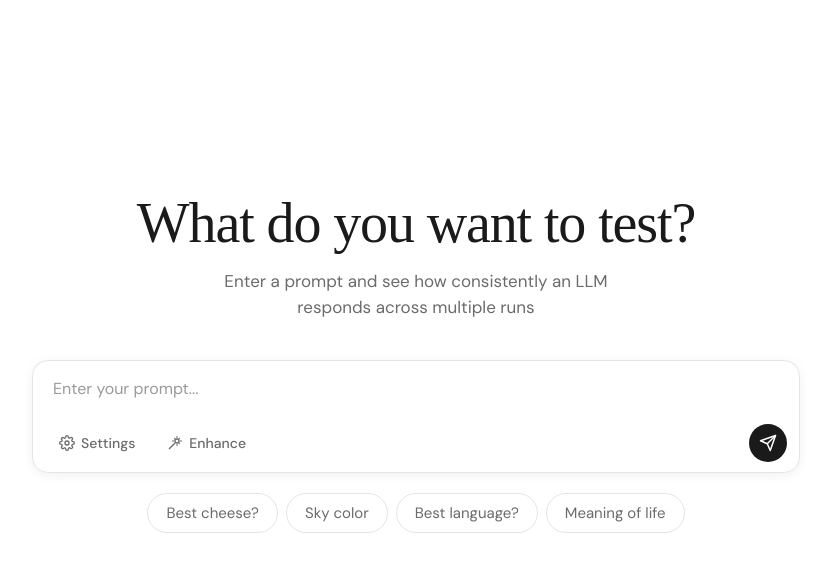
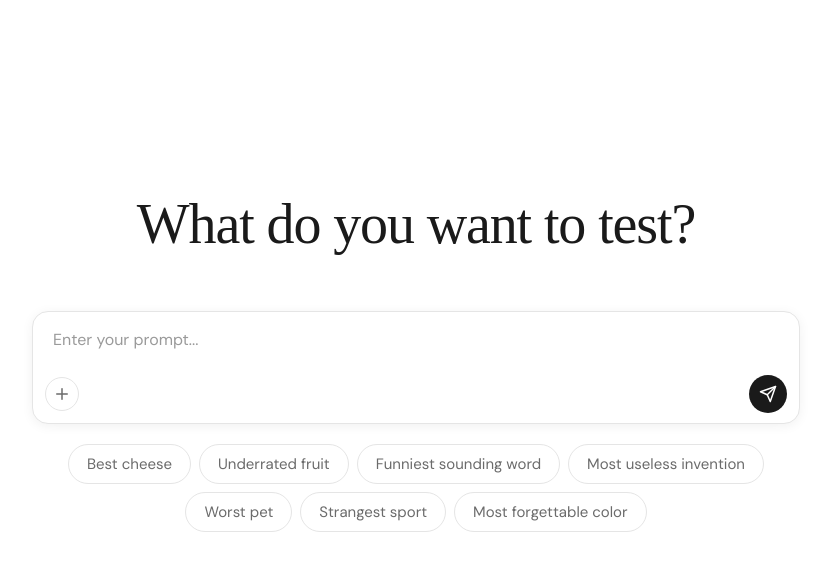
Before and after one commit to isabel-dlai/llm-tester, a Flask app: page / in a window 1280 px wide. Shown: the part 56-628 px from the top of the page, without its empty margins (224-1055 px from the left). Run offline with Flask 3, Linux system fonts and the light colour scheme; some web fonts are replaced.

Commit message:
Redesign toolbar as + dropdown menu, fix frequency bars and percentages
Replace separate Settings/Enhance toolbar buttons with a single "+"
button that opens a dropdown menu. Standardize frequency bar widths
using CSS grid so bars align regardless of label length. Smart
percentage formatting drops unnecessary .0 decimals. Update suggestion
chips with more interesting open-ended prompts.

Co-Authored-By: Claude Opus 4.6 <noreply@anthropic.com>

```diff
--- a/templates/index.html
+++ b/templates/index.html
@@ -233,7 +233,18 @@
         }
 
         .toolbar-btn .btn-label {
-            display: inline;
+            display: inline-block;
+            max-width: 0;
+            overflow: hidden;
+            vertical-align: middle;
+            transition: max-width 0.3s ease, opacity 0.3s ease;
+            opacity: 0;
+            white-space: nowrap;
+        }
+
+        .toolbar-btn:hover .btn-label {
+            max-width: 80px;
+            opacity: 1;
         }
 
         .send-btn {
@@ -331,6 +342,86 @@
             height: 18px;
             accent-color: var(--accent);
             cursor: pointer;
+        }
+
+        /* ─── Plus button & menu ─── */
+        .plus-btn {
+            width: 34px;
+            height: 34px;
+            padding: 0;
+            border: 1px solid var(--border);
+            border-radius: 50%;
+            background: transparent;
+            color: var(--text-secondary);
+            cursor: pointer;
+            display: flex;
+            align-items: center;
+            justify-content: center;
+            transition: all 0.15s;
+            flex-shrink: 0;
+        }
+
+        .plus-btn:hover {
+            background: var(--bg-secondary);
+            color: var(--text-primary);
+        }
+
+        .plus-btn:disabled {
+            opacity: 0.5;
+            cursor: not-allowed;
+        }
+
+        .chatbox-toolbar {
+            position: relative;
+        }
+
+        .plus-menu {
+            display: none;
+            position: absolute;
+            top: 100%;
+            left: 12px;
+            margin-top: 4px;
+            background: var(--bg-primary);
+            border: 1px solid var(--border);
+            border-radius: 12px;
+            padding: 4px;
+            box-shadow: 0 4px 24px rgba(0, 0, 0, 0.12);
+            z-index: 50;
+            min-width: 200px;
+        }
+
+        .plus-menu.open {
+            display: block;
+        }
+
+        .plus-menu-item {
+            display: flex;
+            align-items: center;
+            gap: 10px;
+            width: 100%;
+            padding: 8px 12px;
+            border: none;
+            border-radius: 8px;
+            background: transparent;
+            color: var(--text-primary);
+            font-family: 'DM Sans', sans-serif;
+            font-size: 14px;
+            cursor: pointer;
+            transition: background 0.15s;
+        }
+
+        .plus-menu-item:hover {
+            background: var(--bg-secondary);
+        }
+
+        .plus-menu-item:disabled {
+            opacity: 0.5;
+            cursor: not-allowed;
+        }
+
+        .plus-menu-item svg {
+            flex-shrink: 0;
+            color: var(--text-secondary);
         }
 
         /* ─── Suggestion chips ─── */
@@ -661,7 +742,6 @@
         <div id="homeState">
             <div class="hero">
                 <h1>What do you want to test?</h1>
-                <p>Enter a prompt and see how consistently an LLM responds across multiple runs</p>
             </div>
 
             <div class="chatbox" id="homeChatbox">
@@ -678,18 +758,25 @@
                 </div>
                 <textarea id="homePrompt" placeholder="Enter your prompt..." rows="1"></textarea>
                 <div class="chatbox-toolbar">
-                    <button type="button" class="toolbar-btn" onclick="toggleSettings('home')" title="Settings">
-                        <svg width="16" height="16" viewBox="0 0 24 24" fill="none" stroke="currentColor" stroke-width="2" stroke-linecap="round" stroke-linejoin="round">
-                            <circle cx="12" cy="12" r="3"/><path d="M19.4 15a1.65 1.65 0 0 0 .33 1.82l.06.06a2 2 0 0 1-2.83 2.83l-.06-.06a1.65 1.65 0 0 0-1.82-.33 1.65 1.65 0 0 0-1 1.51V21a2 2 0 0 1-4 0v-.09A1.65 1.65 0 0 0 9 19.4a1.65 1.65 0 0 0-1.82.33l-.06.06a2 2 0 0 1-2.83-2.83l.06-.06A1.65 1.65 0 0 0 4.68 15a1.65 1.65 0 0 0-1.51-1H3a2 2 0 0 1 0-4h.09A1.65 1.65 0 0 0 4.6 9a1.65 1.65 0 0 0-.33-1.82l-.06-.06a2 2 0 0 1 2.83-2.83l.06.06A1.65 1.65 0 0 0 9 4.68a1.65 1.65 0 0 0 1-1.51V3a2 2 0 0 1 4 0v.09a1.65 1.65 0 0 0 1 1.51 1.65 1.65 0 0 0 1.82-.33l.06-.06a2 2 0 0 1 2.83 2.83l-.06.06A1.65 1.65 0 0 0 19.4 9a1.65 1.65 0 0 0 1.51 1H21a2 2 0 0 1 0 4h-.09a1.65 1.65 0 0 0-1.51 1z"/>
-                        </svg>
-                        <span class="btn-label">Settings</span>
-                    </button>
-                    <button type="button" class="toolbar-btn enhance-btn" onclick="enhancePrompt()" title="Enhance for one-word answers">
-                        <svg width="16" height="16" viewBox="0 0 24 24" fill="none" stroke="currentColor" stroke-width="2">
+                    <div class="plus-menu" id="homePlusMenu">
+                        <button type="button" class="plus-menu-item enhance-btn" onclick="enhanceFromMenu()">
+                            <svg width="18" height="18" viewBox="0 0 24 24" fill="none" stroke="currentColor" stroke-width="2">
                                 <path d="M15 4V2M15 16v-2M8 9h2M20 9h2M17.8 11.8L19 13M17.8 6.2L19 5M3 21l9-9M12.2 6.2L11 5"/>
                                 <circle cx="15" cy="9" r="3"/>
                             </svg>
-                        <span class="btn-label">Enhance</span>
+                            <span>Enhance prompt</span>
+                        </button>
+                        <button type="button" class="plus-menu-item" onclick="openSettings('home')">
+                            <svg width="18" height="18" viewBox="0 0 24 24" fill="none" stroke="currentColor" stroke-width="2" stroke-linecap="round" stroke-linejoin="round">
+                                <circle cx="12" cy="12" r="3"/><path d="M19.4 15a1.65 1.65 0 0 0 .33 1.82l.06.06a2 2 0 0 1-2.83 2.83l-.06-.06a1.65 1.65 0 0 0-1.82-.33 1.65 1.65 0 0 0-1 1.51V21a2 2 0 0 1-4 0v-.09A1.65 1.65 0 0 0 9 19.4a1.65 1.65 0 0 0-1.82.33l-.06.06a2 2 0 0 1-2.83-2.83l.06-.06A1.65 1.65 0 0 0 4.68 15a1.65 1.65 0 0 0-1.51-1H3a2 2 0 0 1 0-4h.09A1.65 1.65 0 0 0 4.6 9a1.65 1.65 0 0 0-.33-1.82l-.06-.06a2 2 0 0 1 2.83-2.83l.06.06A1.65 1.65 0 0 0 9 4.68a1.65 1.65 0 0 0 1-1.51V3a2 2 0 0 1 4 0v.09a1.65 1.65 0 0 0 1 1.51 1.65 1.65 0 0 0 1.82-.33l.06-.06a2 2 0 0 1 2.83 2.83l-.06.06A1.65 1.65 0 0 0 19.4 9a1.65 1.65 0 0 0 1.51 1H21a2 2 0 0 1 0 4h-.09a1.65 1.65 0 0 0-1.51 1z"/>
+                            </svg>
+                            <span>Settings</span>
+                        </button>
+                    </div>
+                    <button type="button" class="plus-btn" onclick="togglePlusMenu('home')" title="More options">
+                        <svg width="18" height="18" viewBox="0 0 24 24" fill="none" stroke="currentColor" stroke-width="2" stroke-linecap="round" stroke-linejoin="round">
+                            <line x1="12" y1="5" x2="12" y2="19"/><line x1="5" y1="12" x2="19" y2="12"/>
+                        </svg>
                     </button>
                     <div class="spacer"></div>
                     <button type="button" class="send-btn" onclick="submitTest()" title="Send">
@@ -701,10 +788,13 @@
             </div>
 
             <div class="suggestion-chips">
-                <button class="chip" onclick="submitChip('What is the best type of cheese?')">Best cheese?</button>
-                <button class="chip" onclick="submitChip('What color is the sky?')">Sky color</button>
-                <button class="chip" onclick="submitChip('What is the best programming language?')">Best language?</button>
-                <button class="chip" onclick="submitChip('What is the meaning of life?')">Meaning of life</button>
+                <button class="chip" onclick="submitChip('What is the best type of cheese?')">Best cheese</button>
+                <button class="chip" onclick="submitChip('What is the most underrated fruit?')">Underrated fruit</button>
+                <button class="chip" onclick="submitChip('What word sounds the funniest?')">Funniest sounding word</button>
+                <button class="chip" onclick="submitChip('What is the most useless invention?')">Most useless invention</button>
+                <button class="chip" onclick="submitChip('What animal would make the worst pet?')">Worst pet</button>
+                <button class="chip" onclick="submitChip('What is the strangest sport?')">Strangest sport</button>
+                <button class="chip" onclick="submitChip('What is the most forgettable color?')">Most forgettable color</button>
             </div>
         </div>
 
@@ -730,18 +820,25 @@
                     </div>
                     <textarea id="convPrompt" placeholder="Enter your prompt..." rows="1"></textarea>
                     <div class="chatbox-toolbar">
-                        <button type="button" class="toolbar-btn" onclick="toggleSettings('conv')" title="Settings">
-                            <svg width="16" height="16" viewBox="0 0 24 24" fill="none" stroke="currentColor" stroke-width="2" stroke-linecap="round" stroke-linejoin="round">
-                                <circle cx="12" cy="12" r="3"/><path d="M19.4 15a1.65 1.65 0 0 0 .33 1.82l.06.06a2 2 0 0 1-2.83 2.83l-.06-.06a1.65 1.65 0 0 0-1.82-.33 1.65 1.65 0 0 0-1 1.51V21a2 2 0 0 1-4 0v-.09A1.65 1.65 0 0 0 9 19.4a1.65 1.65 0 0 0-1.82.33l-.06.06a2 2 0 0 1-2.83-2.83l.06-.06A1.65 1.65 0 0 0 4.68 15a1.65 1.65 0 0 0-1.51-1H3a2 2 0 0 1 0-4h.09A1.65 1.65 0 0 0 4.6 9a1.65 1.65 0 0 0-.33-1.82l-.06-.06a2 2 0 0 1 2.83-2.83l.06.06A1.65 1.65 0 0 0 9 4.68a1.65 1.65 0 0 0 1-1.51V3a2 2 0 0 1 4 0v.09a1.65 1.65 0 0 0 1 1.51 1.65 1.65 0 0 0 1.82-.33l.06-.06a2 2 0 0 1 2.83 2.83l-.06.06A1.65 1.65 0 0 0 19.4 9a1.65 1.65 0 0 0 1.51 1H21a2 2 0 0 1 0 4h-.09a1.65 1.65 0 0 0-1.51 1z"/>
-                            </svg>
-                            <span class="btn-label">Settings</span>
-                        </button>
-                        <button type="button" class="toolbar-btn enhance-btn" onclick="enhancePrompt()" title="Enhance for one-word answers">
-                            <svg width="16" height="16" viewBox="0 0 24 24" fill="none" stroke="currentColor" stroke-width="2">
+                        <div class="plus-menu" id="convPlusMenu">
+                            <button type="button" class="plus-menu-item enhance-btn" onclick="enhanceFromMenu()">
+                                <svg width="18" height="18" viewBox="0 0 24 24" fill="none" stroke="currentColor" stroke-width="2">
                                     <path d="M15 4V2M15 16v-2M8 9h2M20 9h2M17.8 11.8L19 13M17.8 6.2L19 5M3 21l9-9M12.2 6.2L11 5"/>
                                     <circle cx="15" cy="9" r="3"/>
                                 </svg>
-                            <span class="btn-label">Enhance</span>
+                                <span>Enhance prompt</span>
+                            </button>
+                            <button type="button" class="plus-menu-item" onclick="openSettings('conv')">
+                                <svg width="18" height="18" viewBox="0 0 24 24" fill="none" stroke="currentColor" stroke-width="2" stroke-linecap="round" stroke-linejoin="round">
+                                    <circle cx="12" cy="12" r="3"/><path d="M19.4 15a1.65 1.65 0 0 0 .33 1.82l.06.06a2 2 0 0 1-2.83 2.83l-.06-.06a1.65 1.65 0 0 0-1.82-.33 1.65 1.65 0 0 0-1 1.51V21a2 2 0 0 1-4 0v-.09A1.65 1.65 0 0 0 9 19.4a1.65 1.65 0 0 0-1.82.33l-.06.06a2 2 0 0 1-2.83-2.83l.06-.06A1.65 1.65 0 0 0 4.68 15a1.65 1.65 0 0 0-1.51-1H3a2 2 0 0 1 0-4h.09A1.65 1.65 0 0 0 4.6 9a1.65 1.65 0 0 0-.33-1.82l-.06-.06a2 2 0 0 1 2.83-2.83l.06.06A1.65 1.65 0 0 0 9 4.68a1.65 1.65 0 0 0 1-1.51V3a2 2 0 0 1 4 0v.09a1.65 1.65 0 0 0 1 1.51 1.65 1.65 0 0 0 1.82-.33l.06-.06a2 2 0 0 1 2.83 2.83l-.06.06A1.65 1.65 0 0 0 19.4 9a1.65 1.65 0 0 0 1.51 1H21a2 2 0 0 1 0 4h-.09a1.65 1.65 0 0 0-1.51 1z"/>
+                                </svg>
+                                <span>Settings</span>
+                            </button>
+                        </div>
+                        <button type="button" class="plus-btn" onclick="togglePlusMenu('conv')" title="More options">
+                            <svg width="18" height="18" viewBox="0 0 24 24" fill="none" stroke="currentColor" stroke-width="2" stroke-linecap="round" stroke-linejoin="round">
+                                <line x1="12" y1="5" x2="12" y2="19"/><line x1="5" y1="12" x2="19" y2="12"/>
+                            </svg>
                         </button>
                         <div class="spacer"></div>
                         <button type="button" class="send-btn" onclick="submitTest()" title="Send">
@@ -811,17 +908,30 @@
         }
         syncSettings();
 
-        // ─── Toggle settings popover ───
-        function toggleSettings(which) {
-            const id = which === 'home' ? 'homeSettings' : 'convSettings';
-            const popover = document.getElementById(id);
-            popover.classList.toggle('open');
+        // ─── Plus menu ───
+        function togglePlusMenu(which) {
+            const id = which === 'home' ? 'homePlusMenu' : 'convPlusMenu';
+            const menu = document.getElementById(id);
+            const wasOpen = menu.classList.contains('open');
+            closeAllPopovers();
+            if (!wasOpen) menu.classList.add('open');
         }
 
-        // Close settings when clicking outside
+        function openSettings(which) {
+            closeAllPopovers();
+            const id = which === 'home' ? 'homeSettings' : 'convSettings';
+            document.getElementById(id).classList.add('open');
+        }
+
+        function closeAllPopovers() {
+            document.querySelectorAll('.plus-menu, .settings-popover').forEach(p => p.classList.remove('open'));
+        }
+
+        // Close popovers when clicking outside
         document.addEventListener('click', (e) => {
-            if (!e.target.closest('.settings-popover') && !e.target.closest('.toolbar-btn[title="Settings"]')) {
-                document.querySelectorAll('.settings-popover').forEach(p => p.classList.remove('open'));
+            if (!e.target.closest('.plus-menu') && !e.target.closest('.plus-btn') &&
+                !e.target.closest('.settings-popover')) {
+                closeAllPopovers();
             }
         });
 
@@ -855,10 +965,7 @@
 
         // ─── Update send buttons ───
         function updateSendButtons(disabled) {
-            document.querySelectorAll('.send-btn').forEach(btn => {
-                btn.disabled = disabled;
-            });
-            document.querySelectorAll('.enhance-btn').forEach(btn => {
+            document.querySelectorAll('.send-btn, .plus-btn').forEach(btn => {
                 btn.disabled = disabled;
             });
         }
@@ -892,16 +999,14 @@
             })).sort((a, b) => b.count - a.count);
 
             let rowsHTML = sorted.map(item => {
-                const pct = ((item.count / total) * 100).toFixed(1);
+                const pct = ((item.count / total) * 100).toFixed(1).replace(/\.0$/, '');
                 return `
                     <div class="response-row">
                         <div class="assistant-message">${escapeHtml(item.label)}</div>
-                        <div class="response-frequency">
                         <div class="freq-bar-track">
                             <div class="freq-bar-fill" data-width="${pct}"></div>
                         </div>
                         <span class="freq-label">${pct}%</span>
-                        </div>
                     </div>
                 `;
             }).join('');
@@ -1016,6 +1121,11 @@
         }
 
         // ─── Enhance prompt ───
+        function enhanceFromMenu() {
+            closeAllPopovers();
+            enhancePrompt();
+        }
+
         async function enhancePrompt() {
             if (state.isLoading) return;
 
@@ -1023,15 +1133,12 @@
             const prompt = input.value.trim();
 
             if (!prompt) {
-                input.placeholder = 'Enter a prompt first, then click to enhance';
+                input.placeholder = 'Enter a prompt first, then enhance';
                 return;
             }
 
-            const enhanceBtns = document.querySelectorAll('.enhance-btn');
-            enhanceBtns.forEach(btn => {
-                btn.disabled = true;
-                btn.innerHTML = '<div class="btn-spinner"></div>';
-            });
+            state.isLoading = true;
+            updateSendButtons(true);
 
             try {
                 const response = await fetch('/enhance', {
@@ -1053,14 +1160,8 @@
             } catch (error) {
                 alert('Error enhancing prompt: ' + error.message);
             } finally {
-                const svgIcon = `<svg width="16" height="16" viewBox="0 0 24 24" fill="none" stroke="currentColor" stroke-width="2">
-                    <path d="M15 4V2M15 16v-2M8 9h2M20 9h2M17.8 11.8L19 13M17.8 6.2L19 5M3 21l9-9M12.2 6.2L11 5"/>
-                    <circle cx="15" cy="9" r="3"/>
-                </svg><span class="btn-label">Enhance</span>`;
-                enhanceBtns.forEach(btn => {
-                    btn.disabled = false;
-                    btn.innerHTML = svgIcon;
-                });
+                state.isLoading = false;
+                updateSendButtons(false);
             }
         }
 
```
Also changed, not shown: other parts of templates/index.html (+8 -18 lines), CLAUDE.md (+5 -1 lines), README.md. Lines whose indentation alone changed are shown as unchanged.
